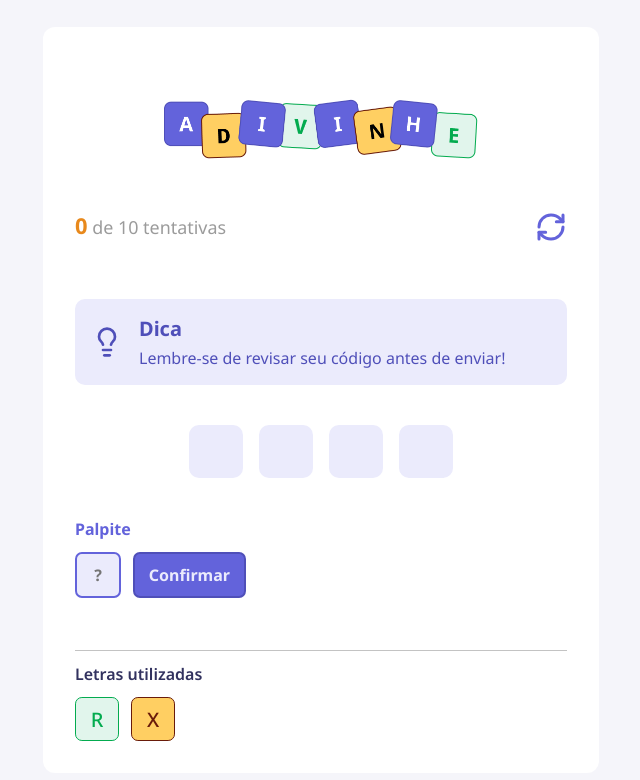
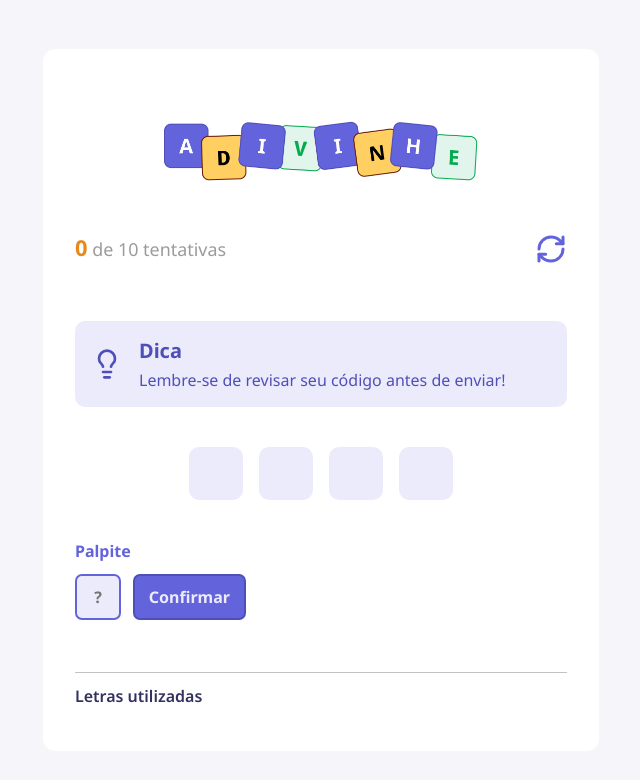
Before and after one commit to Enz0Gabriel/Guessing-Game, a React (Vite) app: page / in a window 1280 px wide. Shown: the top 780 px of the page, without its empty margins (319-959 px from the left). Built offline with nearby package versions, Linux system fonts and the light colour scheme.

Commit message:
Adicionando Listagem de Letras Utilizadas

```diff
--- a/src/App.tsx
+++ b/src/App.tsx
@@ -6,11 +6,12 @@ import { Letter } from './components/Letter'
 import {Tip} from './components/Tip'
 import { Input } from './components/input'
 import { Button } from './components/Button'
-import {LettersUsed} from './components/LettersUsed'
+import {LettersUsed, type LettersUsedProps} from './components/LettersUsed'
 
 export default function App() {
   const [letter, setLetter] = useState("")
   const [attempts, setAttempts] = useState(0)
+  const [lettersUsed, setLettersUsed] = useState<LettersUsedProps[]>([])
   const [challenge, setChallenge] = useState<Challenge | null>(null)
 
   function handleRestart() {
@@ -54,7 +55,7 @@ export default function App() {
           <Input autoFocus maxLength={1} placeholder="?"/>
           <Button name="Confirmar" />
         </div>
-          <LettersUsed/>
+          <LettersUsed data={lettersUsed}/>
       </main>
     </div>
   )
--- a/src/components/LettersUsed/index.tsx
+++ b/src/components/LettersUsed/index.tsx
@@ -2,15 +2,29 @@
 import { Letter } from '../Letter';
 import styles from './styles.module.css';
 
-export function LettersUsed() {
+export type LettersUsedProps = {
+  value: string
+  correct: boolean
+}
+
+type Props = {
+  data: LettersUsedProps[]
+}
+
+export function LettersUsed({ data }: Props) {
   return (
 
     <div className={styles.lettersUsed}>
       <h5>Letras utilizadas</h5>
 
       <div>
-        <Letter color="correct" size="small" value="R" />
-        <Letter color="wrong" size="small" value="X" />
+        {data.map(({ value, correct }) => (
+          <Letter
+          size="small"
+          value={value}
+          color={correct ? "correct" : "wrong"}
+          />
+        ))}
       </div>
     </div>
   )
```
